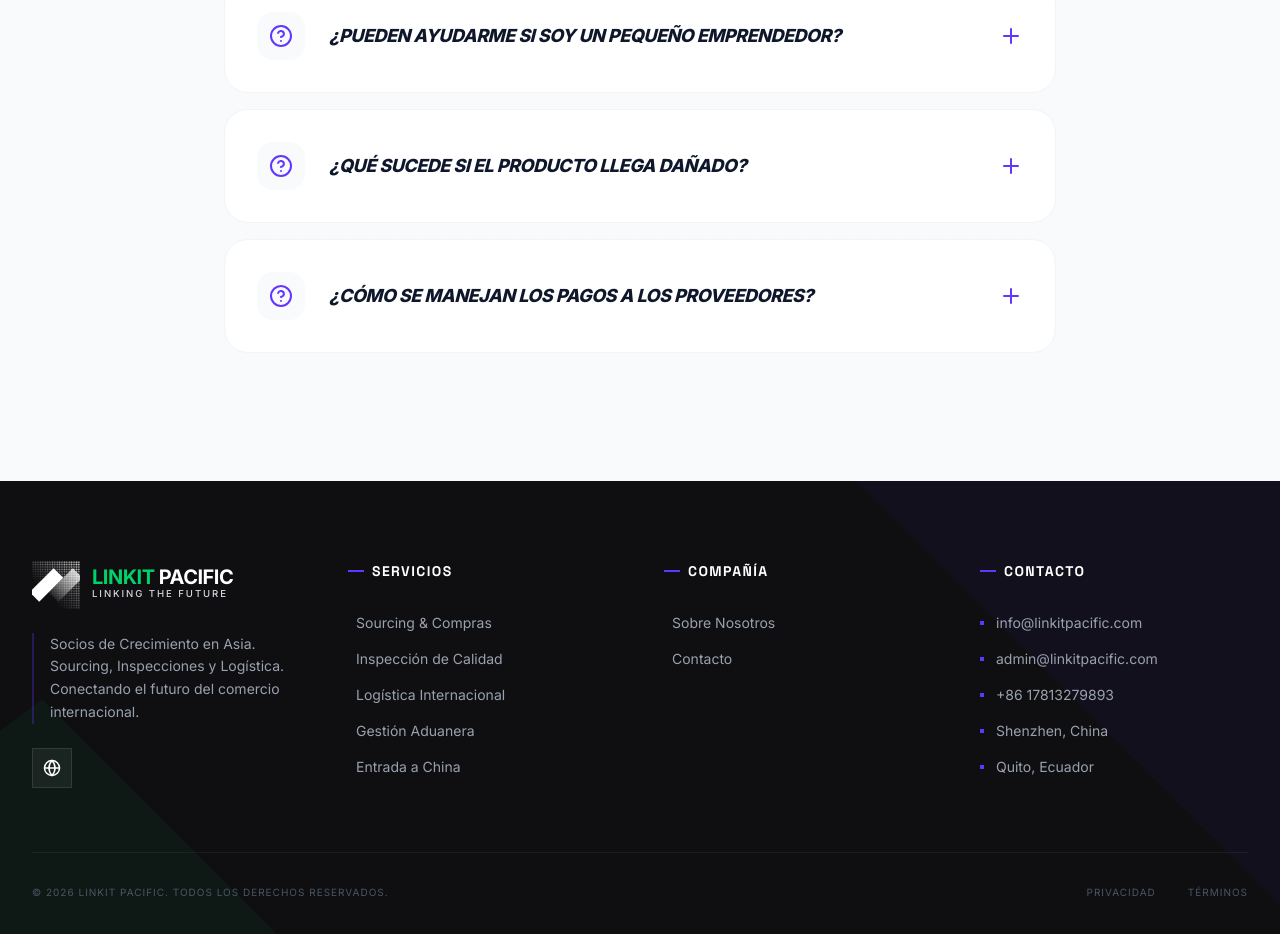
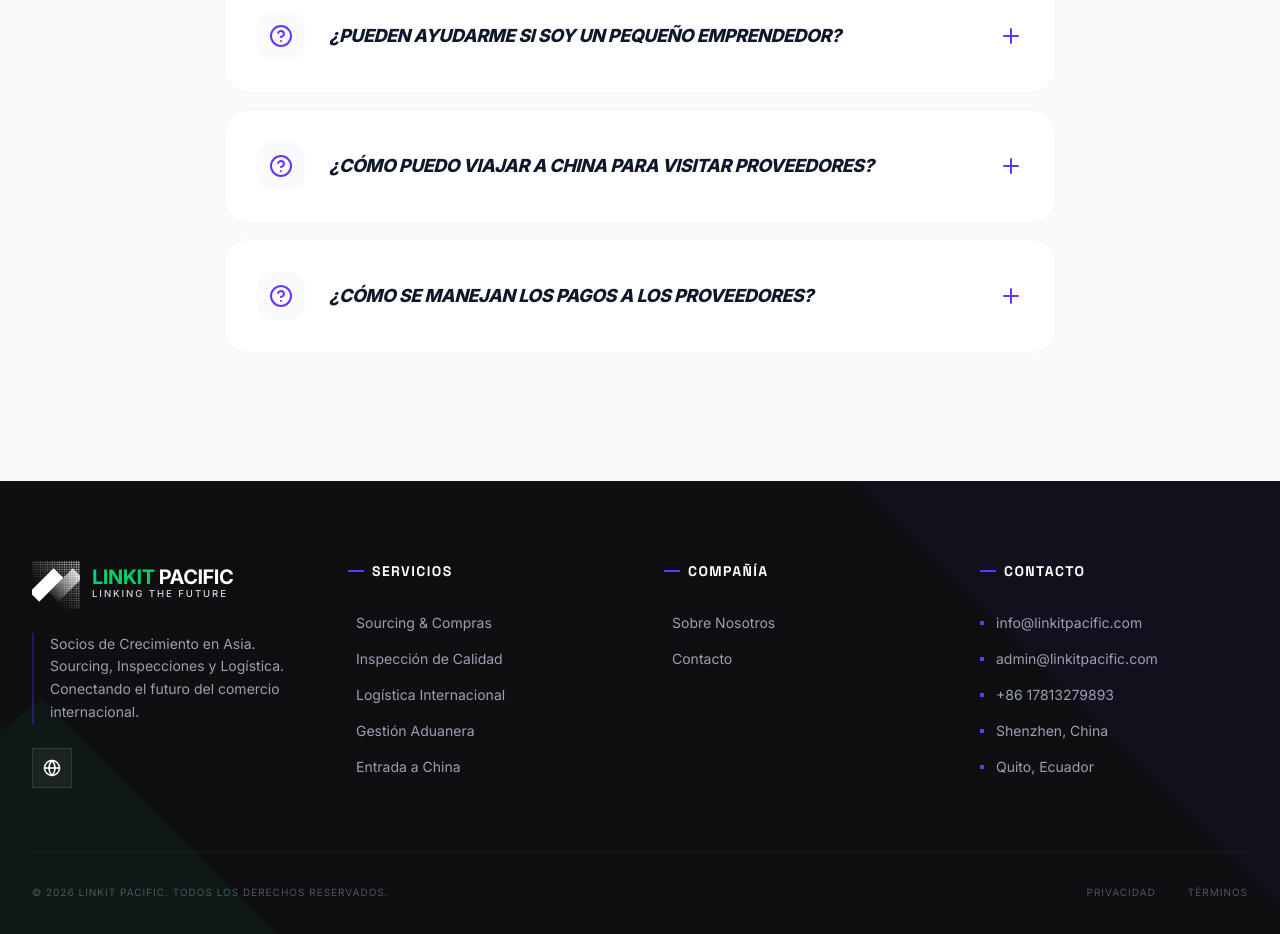
Before and after one commit to JuanmaMrCh8/Linkit-pacific-, a React (Vite) app: page / in a window 1280 px wide. Shown: the part 3270-4204 px from the top of the page. Built offline with nearby package versions, Linux system fonts and the light colour scheme.

Commit message:
feat: Add favicon and update FAQ
Adds a favicon to the website and updates a question/answer in the FAQ section to reflect services for visiting suppliers in China.

```diff
--- a/index.html
+++ b/index.html
@@ -3,6 +3,7 @@
   <head>
     <meta charset="UTF-8" />
     <meta name="viewport" content="width=device-width, initial-scale=1.0" />
+    <link rel="icon" type="image/svg+xml" href="/favicon.svg" />
     <title>Linkit Pacific</title>
   </head>
   <body>
--- a/src/components/FAQ.tsx
+++ b/src/components/FAQ.tsx
@@ -16,8 +16,8 @@ const faqs = [
     answer: "Absolutamente. Ofrecemos servicios de consolidación de carga (LCL) y asesoría en sourcing para pequeñas cantidades, permitiendo que emprendedores accedan a precios de fábrica sin necesidad de importar contenedores completos."
   },
   {
-    question: "¿Qué sucede si el producto llega dañado?",
-    answer: "Contamos con seguros de transporte internacional y realizamos inspecciones pre-embarque (PSI) para minimizar este riesgo. En caso de incidencias, gestionamos las reclamaciones directamente con los proveedores y aseguradoras."
+    question: "¿Cómo puedo viajar a China para visitar proveedores?",
+    answer: "Ofrecemos servicios de acompañamiento integral que incluyen gestión de visados, reserva de hoteles, servicios de traducción y logística de transporte interno. Además, organizamos visitas personalizadas a fábricas y ferias comerciales como la Feria de Cantón."
   },
   {
     question: "¿Cómo se manejan los pagos a los proveedores?",
```
Also changed, not shown: public/favicon.svg (added).
